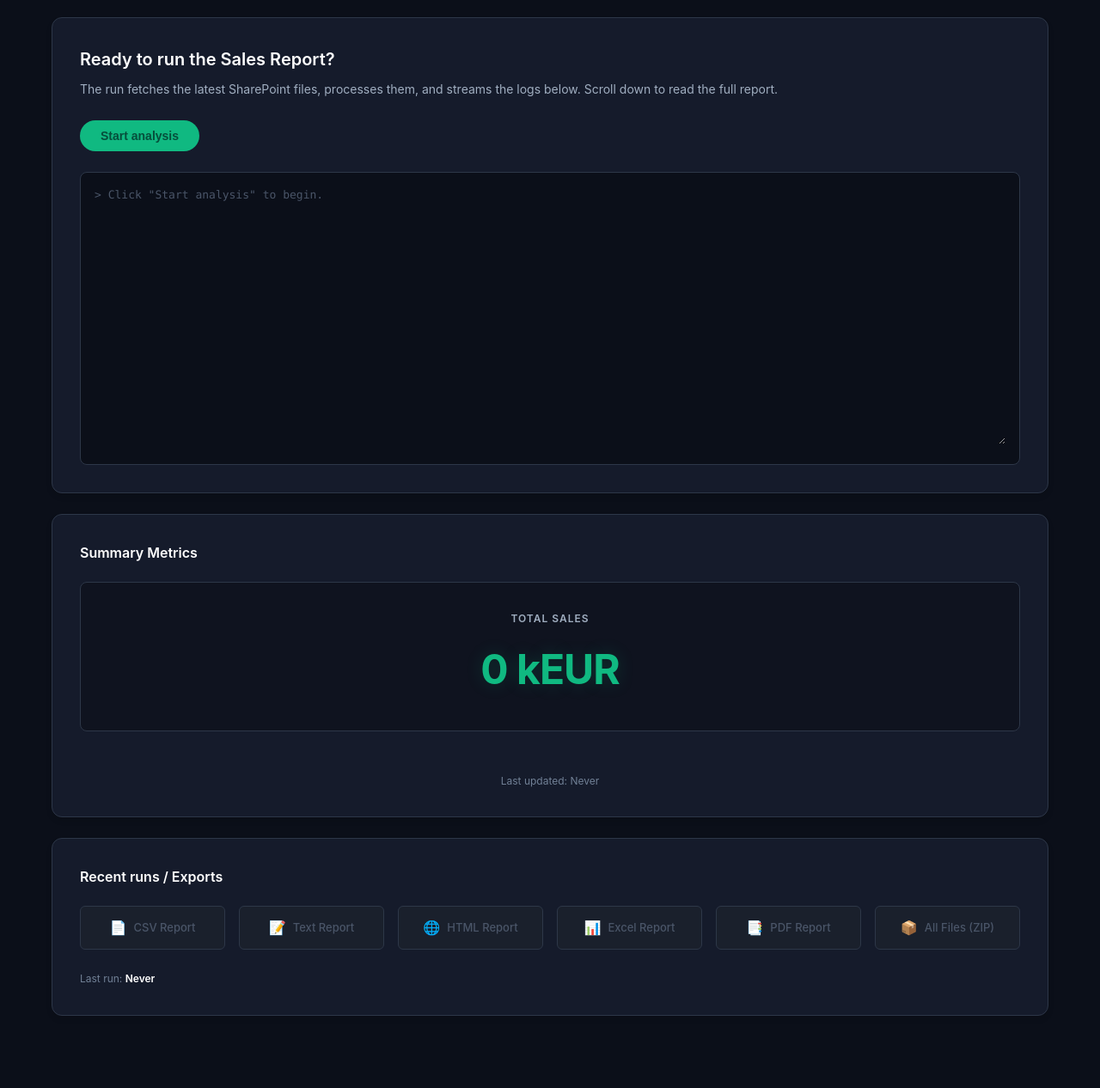
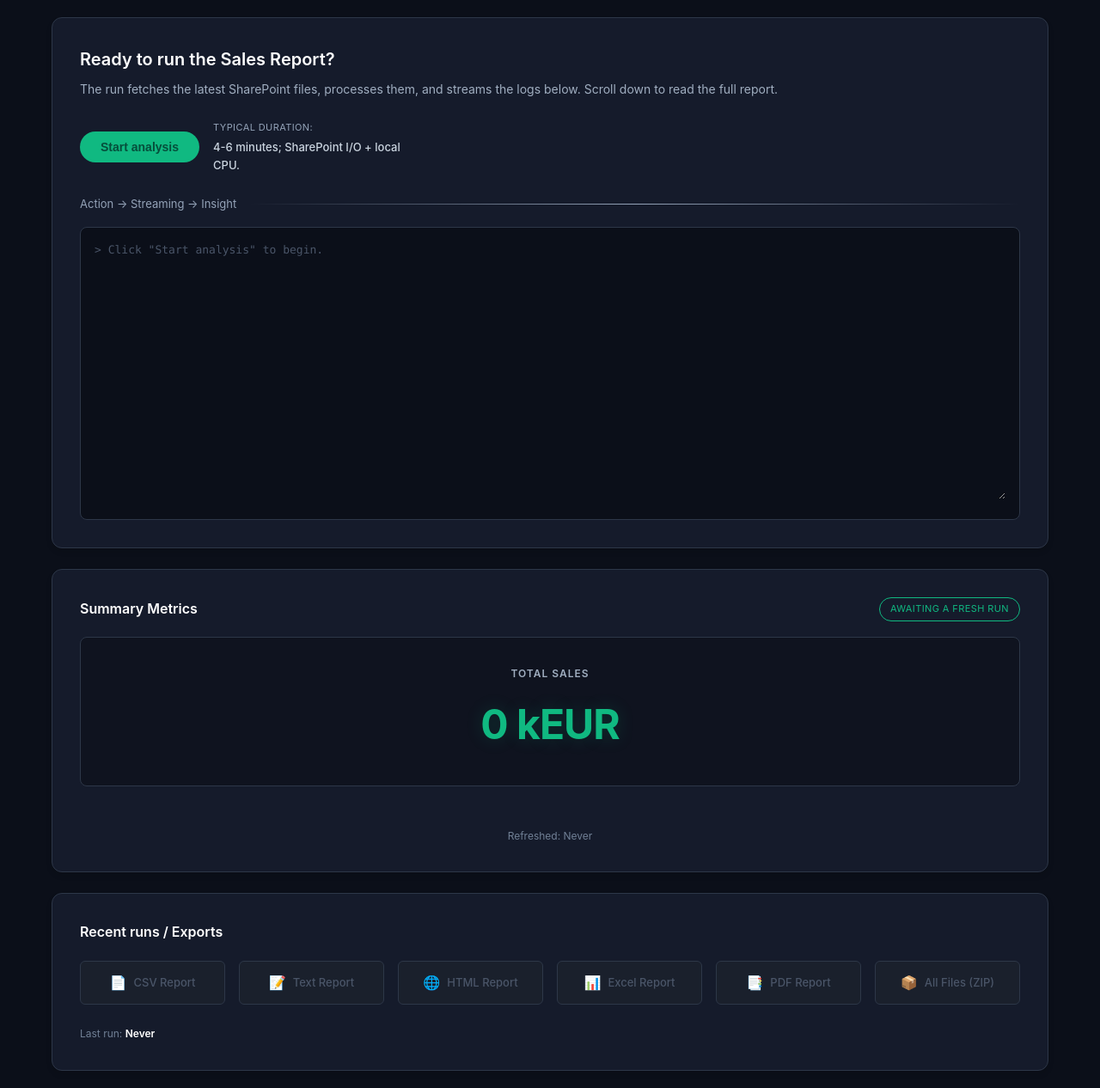
Before and after one commit to bradleyqms/sales_report, a FastAPI app: page / in a window 1280 px wide. Shown: the part 122-1388 px from the top of the page at 86% size. Before the commit the page ends 1304 px from the top, so only its background shows below. Run offline with FastAPI, Linux system fonts and the light colour scheme.

Commit message:
Enhance report generation UI with streaming logs and duration notes; update styles and requirements

```diff
--- a/fastapi_web_app/main.py
+++ b/fastapi_web_app/main.py
@@ -12,6 +12,8 @@ import glob
 import logging
 from pathlib import Path
 from datetime import datetime
+import asyncio
+from sse_starlette.sse import EventSourceResponse, ServerSentEvent
 
 logging.basicConfig(level=logging.INFO)
 
@@ -27,6 +29,13 @@ app.mount("/static", StaticFiles(directory=str(BASE_DIR / "static")), name="stat
 templates = Jinja2Templates(directory=str(BASE_DIR / "templates"))
 
 # Global state
+PRE_RUN_OUTLINE = """Pipeline outline:
+1. Pull latest SharePoint tables
+2. Clean & harmonize SKUs
+3. Generate combined management reports
+4. Export CSV, Excel, HTML, PDF bundles
+"""
+
 report_status = {
     "running": False,
     "output": "",
@@ -105,6 +114,35 @@ async def run_report(background_tasks: BackgroundTasks):
 
     background_tasks.add_task(execute_report)
     return {"message": "Report generation started"}
+
+
+@app.get("/stream-logs")
+async def stream_logs():
+    async def event_generator():
+        last_len = 0
+        completed = False
+        yield ServerSentEvent(data=PRE_RUN_OUTLINE, event="outline")
+
+        while True:
+            current_output = report_status["output"]
+
+            if report_status["running"]:
+                if len(current_output) > last_len:
+                    chunk = current_output[last_len:]
+                    last_len = len(current_output)
+                    cleaned = chunk.rstrip('\n')
+                    if cleaned:
+                        yield ServerSentEvent(data=cleaned, event="log")
+                completed = False
+            else:
+                if current_output and not completed:
+                    yield ServerSentEvent(data="Run complete. Summary refreshed below.", event="complete")
+                    completed = True
+                last_len = len(current_output)
+
+            await asyncio.sleep(0.4)
+
+    return EventSourceResponse(event_generator())
 
 @app.get("/status")
 async def get_status():
--- a/fastapi_web_app/requirements.txt
+++ b/fastapi_web_app/requirements.txt
@@ -4,3 +4,4 @@ jinja2==3.1.2
 python-multipart==0.0.6
 aiofiles==23.2.1
 openpyxl==3.1.2
+sse-starlette==1.8.2
--- a/fastapi_web_app/static/styles.css
+++ b/fastapi_web_app/static/styles.css
@@ -172,6 +172,26 @@ main {
     transform: none;
 }
 
+.run-note {
+    display: flex;
+    flex-direction: column;
+    gap: 4px;
+    color: #cbd5e0;
+    font-size: 13px;
+    max-width: 240px;
+}
+
+.run-note-title {
+    font-size: 11px;
+    letter-spacing: 0.4px;
+    text-transform: uppercase;
+    color: #94a3b8;
+}
+
+.run-note-body {
+    font-weight: 500;
+}
+
 .loading-indicator {
     display: flex;
     align-items: center;
@@ -223,12 +243,60 @@ main {
     color: #4a5568;
 }
 
+.pipeline-connector {
+    display: flex;
+    align-items: center;
+    gap: 16px;
+    font-size: 13px;
+    color: #94a3b8;
+    margin-bottom: 16px;
+}
+
+.connector-line {
+    flex: 1;
+    height: 1px;
+    background: linear-gradient(90deg, transparent, #94a3b8, transparent);
+}
+
 /* Metrics card */
 .metrics-card h3 {
     font-size: 16px;
     font-weight: 600;
     color: #fff;
-    margin-bottom: 20px;
+}
+
+.metrics-card {
+    position: relative;
+}
+
+.metrics-card-header {
+    display: flex;
+    align-items: center;
+    justify-content: space-between;
+    margin-bottom: 18px;
+}
+
+.metrics-card h3 {
+    margin: 0;
+}
+
+.summary-state {
+    text-transform: uppercase;
+    letter-spacing: 0.4px;
+    font-size: 11px;
+    border: 1px solid #10b981;
+    padding: 4px 12px;
+    border-radius: 999px;
+    color: #10b981;
+}
+
+.metrics-card--fresh {
+    border-color: rgba(16, 185, 129, 0.6);
+    box-shadow: 0 0 30px rgba(16, 185, 129, 0.35);
+}
+
+.metrics-card--fresh .total-sales-box {
+    border: 1px solid rgba(16, 185, 129, 0.4);
 }
 
 .total-sales-box {
--- a/fastapi_web_app/templates/index.html
+++ b/fastapi_web_app/templates/index.html
@@ -49,10 +49,19 @@
                     <button id="runButton" onclick="runReport()" class="primary-button">
                         Start analysis
                     </button>
+                    <div class="run-note">
+                        <span class="run-note-title">Typical duration:</span>
+                        <span class="run-note-body">4-6 minutes; SharePoint I/O + local CPU.</span>
+                    </div>
                     <div id="loading" class="loading-indicator" style="display: none;">
                         <div class="spinner"></div>
                         <span>Processing...</span>
                     </div>
+                </div>
+
+                <div class="pipeline-connector">
+                    <span>Action → Streaming → Insight</span>
+                    <div class="connector-line"></div>
                 </div>
 
                 <div class="terminal-window">
@@ -62,8 +71,11 @@
                 </div>
             </div>
 
-            <div class="card metrics-card">
-                <h3>Summary Metrics</h3>
+            <div class="card metrics-card" id="metricsCard">
+                <div class="metrics-card-header">
+                    <h3>Summary Metrics</h3>
+                    <span id="summaryState" class="summary-state">Awaiting a fresh run</span>
+                </div>
                 <div class="total-sales-box">
                     <div class="total-label">TOTAL SALES</div>
                     <div class="total-value" id="totalSalesValue">0 kEUR</div>
@@ -71,7 +83,7 @@
                 <div id="metricsContainer" class="metrics-grid">
                     <!-- Metrics will be populated by JavaScript, ordered largest to smallest -->
                 </div>
-                <div id="metricsTimestamp" class="metrics-timestamp">Last updated: Never</div>
+                <div id="metricsTimestamp" class="metrics-timestamp">Refreshed: Never</div>
             </div>
 
             <div class="card recent-runs-card">
```
Also changed, not shown: 1 other file.
